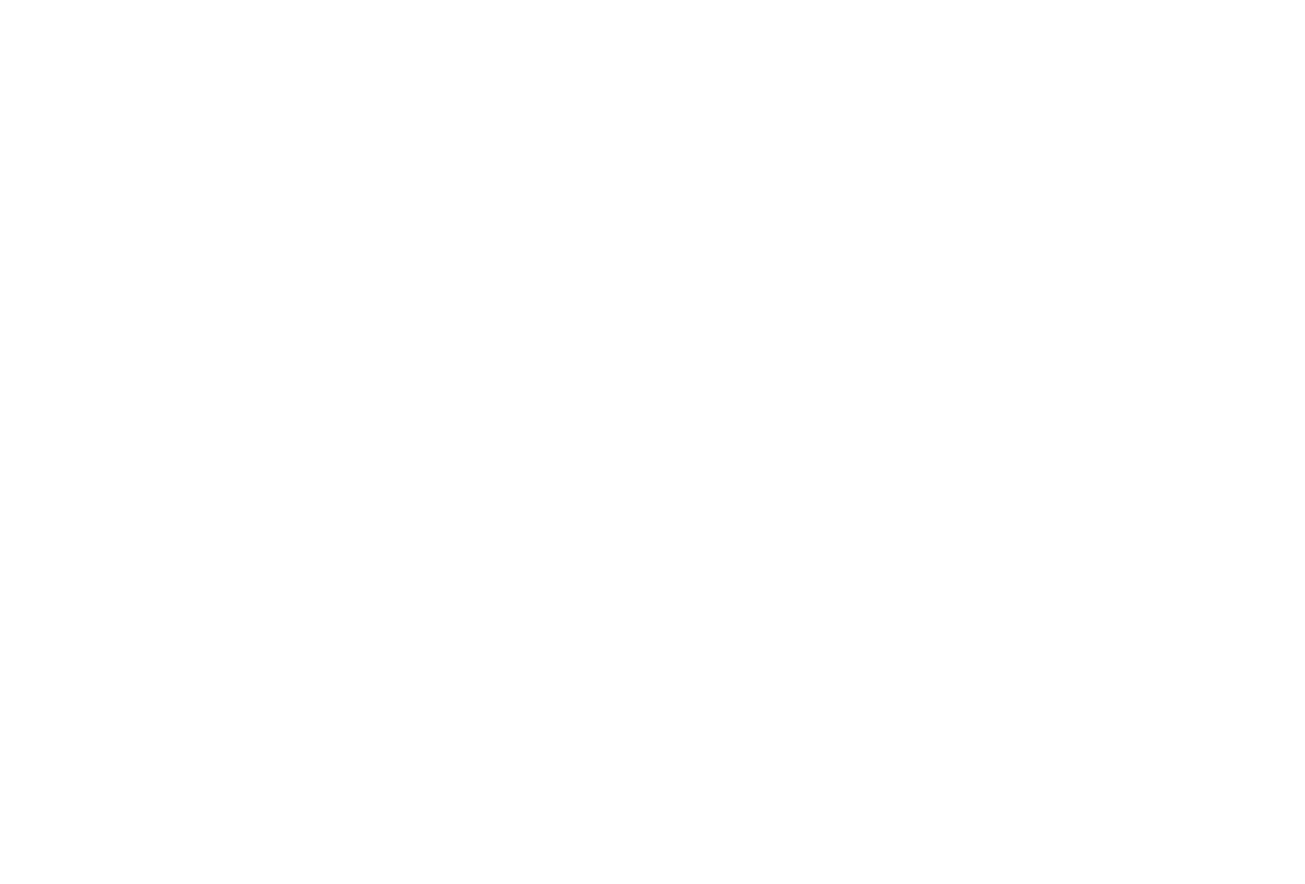
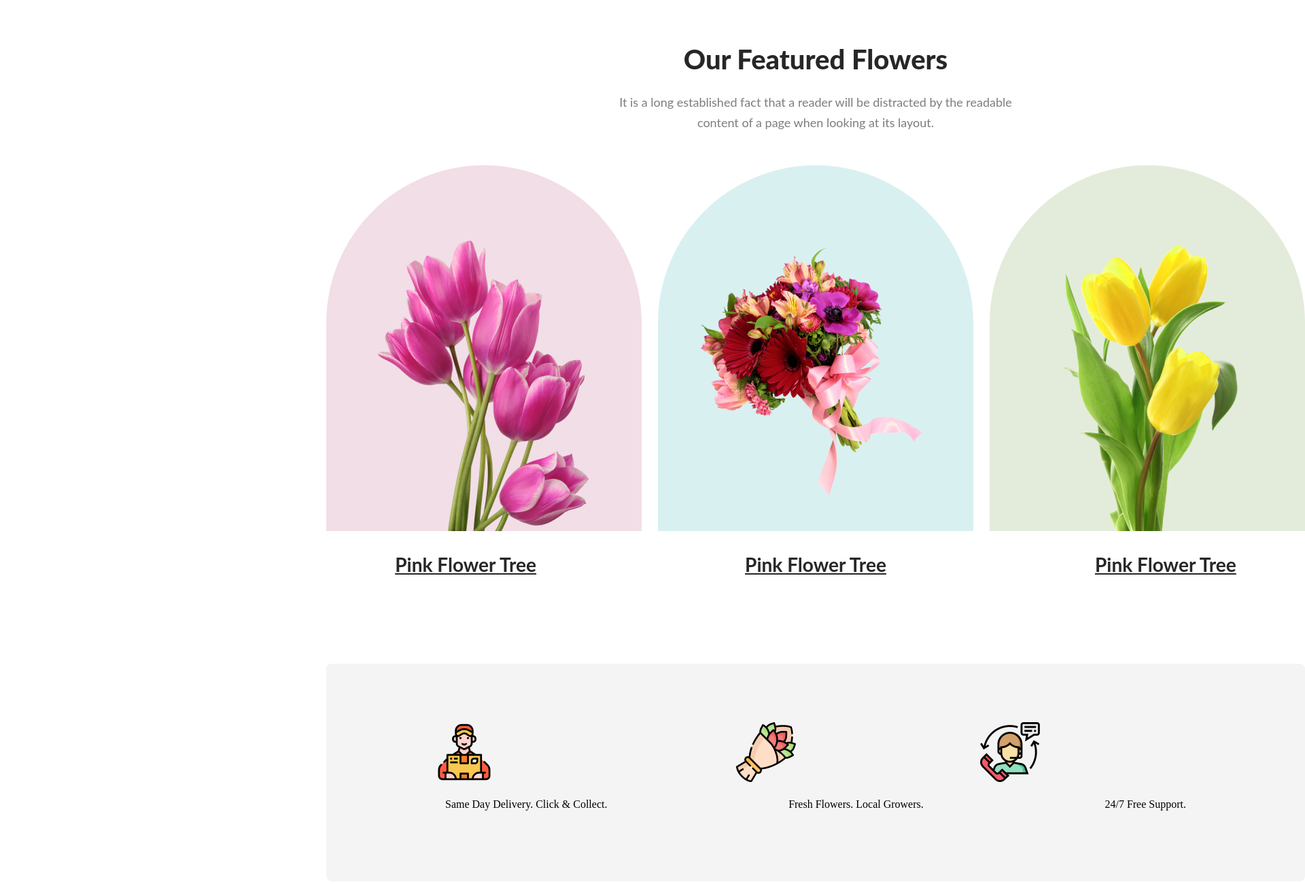
Before and after one commit to alayet807/flower_shop, a plain HTML site: page index.html in a window 1280 px wide. Shown: the part 1200-2500 px from the top of the page at 68% size, 1920 px wide, since content can reach past the window. Before the commit the page ends 1085 px from the top, so only its background shows below. Drawn offline with Linux system fonts and the light colour scheme.

Commit message:
2nd section done

```diff
--- a/index.html
+++ b/index.html
@@ -23,8 +23,47 @@
         </div>
     </header>
     <main>
-        <section>
+        <section class="feature">
+            <h1 class="section-title">Our Featured Flowers</h1>
+            <p id="section-description">It is a long established fact that a reader will be
+                distracted by the readable <br> content of a page when
+                looking at its layout.
+            </p>
+            <div class="feature-pic">
+                <img id="img1" src="images/pngwing 6.png" >
+                <img id="img2" src="images/pngwing 5.png" >
+                <img id="img3" src="images/pngwing 7.png" >
+            </div>
+            <div class="pic-title">
+                <h3 class="pic-title-margin">Pink Flower Tree</h3>
+                <h3 class="pic-title-margin">Pink Flower Tree</h3>
+                <h3 class="pic-title-margin">Pink Flower Tree</h3>
+            </div>
+            <div class="options">
+                <div class="logo">
+                    <img class="logo-img logo-img1" src="images/Group 57.png" alt="">
+                    <img class="logo-img logo-img2" src="images/Group 58.png" alt="">
+                    <img class="logo-img logo-img3" src="images/Group 59.png" alt="">
+                </div>
+                <div class="logo-description">
+                    <p>Same Day Delivery. Click & Collect.</p>
+                    <p>Fresh Flowers. Local Growers.</p>
+                    <p>24/7 Free Support.</p>
+                </div>
+            </div>
+            <div class="deal">
+                <div class="deal-item">
+                    <h1 class="deal-title">Hot Deal ! Sale Up To 25% Off</h1>
+                    <p class="deal-description">It is a long established fact that a reader will be
+                        distracted by the readable content of a page
+                        when looking at its layout.
+                    </p>
+                    <button class="btn">Sign Up</button>
+                </div>
 
+                <img class="fuldani" src="images/pngwing 8.png" alt="">
+
+            </div>
         </section>
     </main>
 </body>
--- a/styles.css
+++ b/styles.css
@@ -5,6 +5,7 @@
     background-color: rgba(229, 84, 115, 0.10);
     display: flex;
     align-items: center;
+    margin-bottom: 178px;
 }
 .banner-title{
     color: #272727;
@@ -50,3 +51,124 @@
     margin-right: 97px;
 
 }
+.feature{
+    width: 1920px;
+    height: 4867px;
+    background: #FFF;
+    margin-left: 240px;
+    margin-right: 240px;
+}
+.section-title{
+    color: #272727;
+    text-align: center;
+    font-family: Lato;
+    font-size: 40px;
+    font-style: normal;
+    font-weight: 800;
+    line-height: normal;
+    margin-bottom: 24px;
+}
+#section-description{
+    color: rgba(39, 39, 39, 0.60);
+    text-align: center;
+    font-family: Lato;
+    font-size: 18px;
+    font-style: normal;
+    font-weight: 400;
+    line-height: 30px;
+}
+.feature-pic{
+    margin-top: 48px;
+    margin-left: 240px;
+    margin-bottom: 32px;
+    display: flex;
+    gap: 24px;
+    width: 464px;
+    height: 538px;
+
+}
+#img1{
+    border-radius: 300px 300px 0px 0px;
+    background: rgba(167, 33, 98, 0.15);
+    padding: 110px 78px 0px 76px;
+}
+#img2{
+    border-radius: 300px 300px 0px 0px;
+    background: rgba(5, 151, 160, 0.15);
+    padding: 117px 47px 51px;
+}
+#img3{
+    border-radius: 300px 300px 0px 0px;
+    background: rgba(71, 125, 17, 0.15);
+    padding: 67px 75px 0px;
+}
+
+.pic-title{
+    color: #272727;
+    font-family: Lato;
+    font-size: 24px;
+    font-style: normal;
+    font-weight: 700;
+    line-height: 35px;
+    text-decoration-line: underline;
+    display: flex;
+    justify-content: center;
+    gap: 307px;
+    margin-bottom: 128px;
+    margin-top: 32px;
+}
+.options{
+    border-radius: 8px;
+    background: rgba(39, 39, 39, 0.05);
+    width: 1440px;
+    height: 320px;
+    margin-left: 240px;
+    margin-right: 240px;
+    margin-bottom: 128px;
+}
+.logo{
+    display: flex;
+    justify-content: center;
+
+}
+
+.logo-img{
+    width: 88px;
+    height: 88px;
+    margin-top: 86px;
+    margin-bottom: 24px;
+}
+.logo-img1{
+    margin-right: 356px;
+}
+.logo-img2{
+    margin-right: 271px;
+}
+.logo-img3{
+    margin-right: 232px;
+}
+
+.logo-description{
+    margin-left: 175px;
+    margin-right: 175px;
+    display: flex;
+    justify-content: space-between;
+    gap: 100px;
+
+}
+.deal{
+    width: 1922px;
+    height: 620px;
+    border-radius: 8px;
+    background: rgba(229, 84, 115, 0.05);
+    display: flex;
+}
+.deal-title{
+    color: #272727;
+    font-family: Lato;
+    font-size: 40px;
+    font-style: normal;
+    font-weight: 800;
+    line-height: normal;
+    margin-top: 230px;
+}
```
